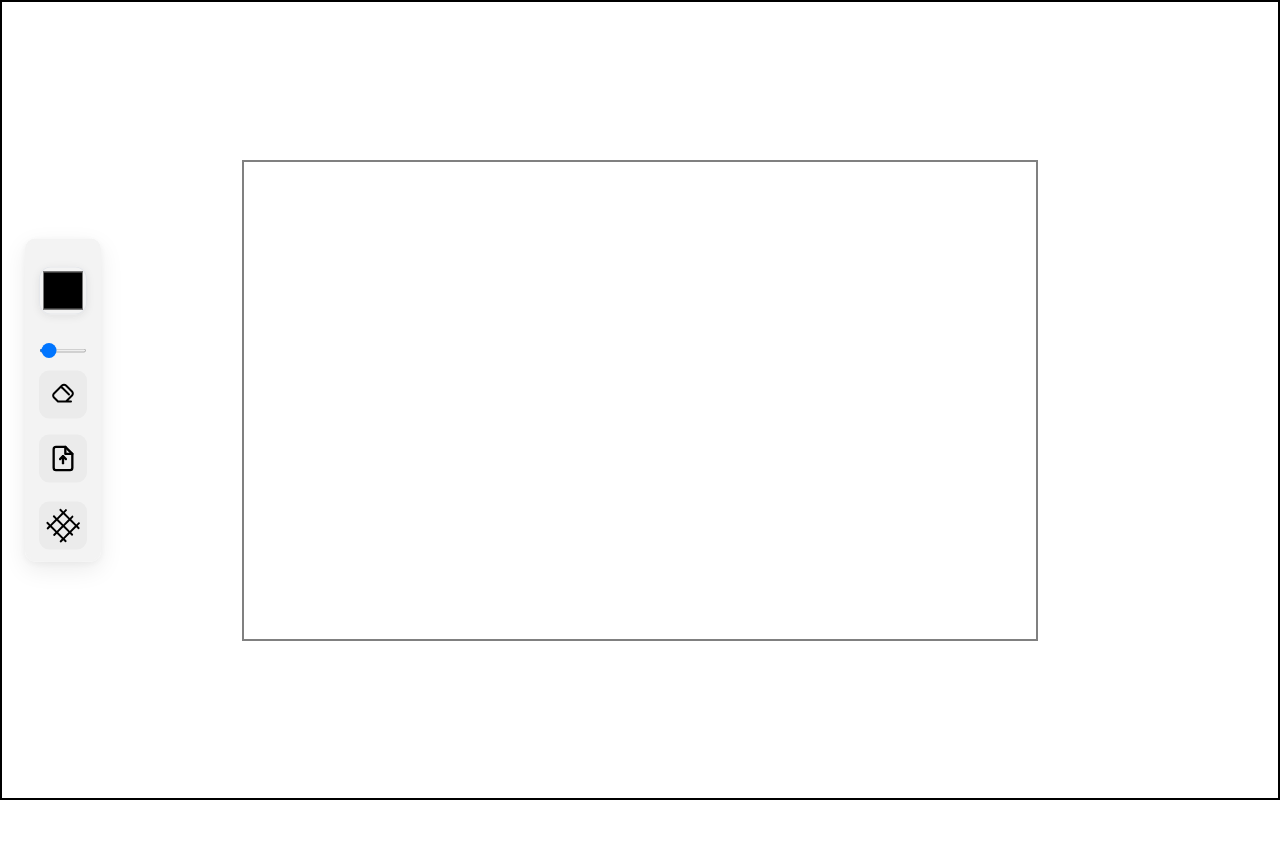
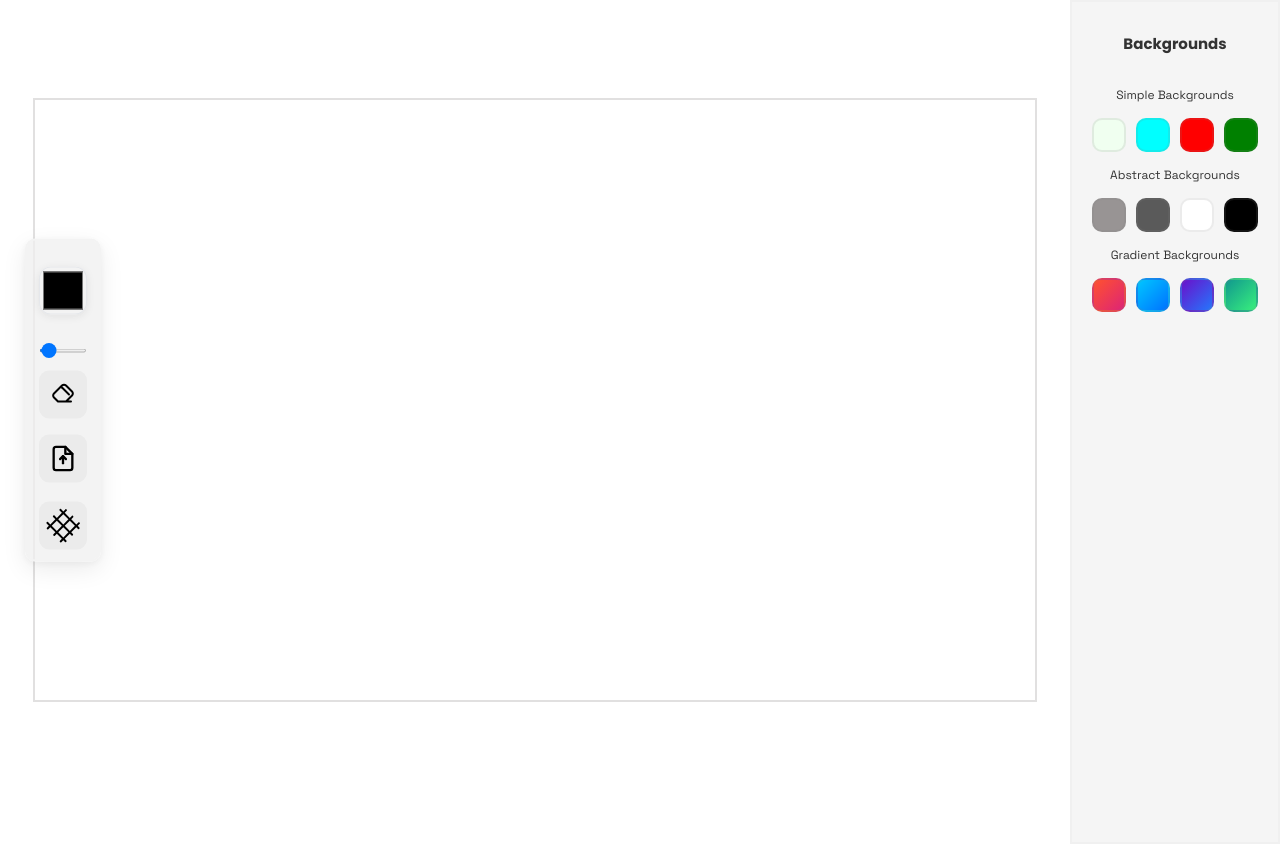
Before and after one commit to Aadarsh-1000/KUDOVOX1000, a plain HTML site: page index.html in a window 1280 px wide. Before the commit the page ends 800 px from the top, so only its background shows below. Drawn offline with Linux system fonts and the light colour scheme; a web font is replaced by a local one.

Commit message:
i added backgrounds

```diff
--- a/index.html
+++ b/index.html
@@ -5,6 +5,12 @@
     <meta name="viewport" content="width=device-width, initial-scale=1.0">
     <title>KUDOVOX</title>
     <link rel="stylesheet" href="styles.css">
+     <link
+        href="https://fonts.googleapis.com/css2?family=Comic+Relief:wght@400;700&family=DM+Serif+Display:ital@0;1&family=Philosopher:ital,wght@0,400;0,700;1,400;1,700&family=Poppins:ital,wght@0,100;0,200;0,300;0,400;0,500;0,600;0,700;0,800;0,900;1,100;1,200;1,300;1,400;1,500;1,600;1,700;1,800;1,900&family=Varela+Round&display=swap"
+        rel="stylesheet">
+        <link rel="preconnect" href="https://fonts.googleapis.com">
+<link rel="preconnect" href="https://fonts.gstatic.com" crossorigin>
+<link href="https://fonts.googleapis.com/css2?family=Space+Grotesk:wght@300..700&display=swap" rel="stylesheet">
 </head>
 <body>
     <section class="container">
@@ -47,6 +53,25 @@ stroke-width="2" stroke-linecap="round" stroke-linejoin="round">
         <canvas id="drawing-board"></canvas>
     </div>
     </section>
+
+    <section id="bg">
+        <h2>Backgrounds</h2>
+        <p>Simple Backgrounds</p>
+        <div id="c1"></div>
+        <div id="c2"></div>
+        <div id="c3"></div>
+        <div id="c4"></div>
+        <div class="p1">Abstract Backgrounds</div>
+        <div id="c5"></div>
+        <div id="c6"></div>
+        <div id="c7"></div>
+        <div id="c8"></div>
+        <div class="p2">Gradient Backgrounds</div>
+        <div id="c9"></div>
+        <div id="c10"></div>
+        <div id="c11"></div>
+        <div id="c12"></div>
+    </section>
     <script src="./script.js"></script>
 </body>
 </html>
--- a/script.js
+++ b/script.js
@@ -7,8 +7,8 @@ const ctx = canvas.getContext('2d');
 const canvasOffsetX = canvas.offsetLeft;
 const canvasOffsetY = canvas.offsetTop;
 
-canvas.width = window.innerWidth - canvasOffsetX;
-canvas.height = window.innerHeight - canvasOffsetY;
+canvas.width = 1000;
+canvas.height = 600;
 
 let isPainting = false;
 let lineWidth = 5;
@@ -86,3 +86,48 @@ document.getElementById("pdfTool").addEventListener("click", () => {
 
     link.click();
 });
+
+document.getElementById("c1").addEventListener("click", () => {
+    canvas.style.backgroundImage = "none";
+        canvas.style.backgroundColor="honeydew";
+});
+document.getElementById("c2").addEventListener("click", () => {
+    canvas.style.backgroundImage = "none";
+    canvas.style.backgroundColor="cyan";
+});
+document.getElementById("c3").addEventListener("click", () => {
+    canvas.style.backgroundImage = "none";
+    canvas.style.backgroundColor="red";
+});
+document.getElementById("c4").addEventListener("click", () => {
+    canvas.style.backgroundImage = "none";
+    canvas.style.backgroundColor="green";
+});
+document.getElementById("c5").addEventListener("click", () => {
+    canvas.style.backgroundImage = "none";
+    canvas.style.backgroundColor="rgb(152, 148, 148)";
+});
+document.getElementById("c6").addEventListener("click", () => {
+    canvas.style.backgroundImage = "none";
+    canvas.style.backgroundColor="rgb(90, 90, 90)";
+});
+document.getElementById("c7").addEventListener("click", () => {
+    canvas.style.backgroundImage = "none";
+    canvas.style.backgroundColor="rgb(255, 255, 255)";
+});
+document.getElementById("c8").addEventListener("click", () => {
+    canvas.style.backgroundImage = "none";
+    canvas.style.backgroundColor="black";
+});
+document.getElementById("c9").addEventListener("click", () => {
+    canvas.style.backgroundImage = 'linear-gradient(135deg, #FF512F 0%, #DD2476 100%)';
+});
+document.getElementById("c10").addEventListener("click", () => {
+    canvas.style.backgroundImage = 'linear-gradient(135deg, #00C6FF 0%, #0072FF 100%)';
+});
+document.getElementById("c11").addEventListener("click", () => {
+    canvas.style.backgroundImage = 'linear-gradient(135deg, #6A11CB 0%, #2575FC 100%)';
+});
+document.getElementById("c12").addEventListener("click", () => {
+    canvas.style.backgroundImage = 'linear-gradient(135deg, #11998E 0%, #38EF7D 100%)';
+});
--- a/styles.css
+++ b/styles.css
@@ -98,17 +98,60 @@ body {
 
    background-color: rgb(235, 235, 235);
 
+}
+#bg {
+  display: grid;
+  grid-template-columns: repeat(4, 1fr);
+  grid-template-rows: max-content;
+  align-content: start;
+  gap: 10px;
+  border: 2px solid rgba(128, 128, 128, 0.048);
+  text-align: center;
+  padding: 20px;
+  min-height: 100vh;
+  background-color: #f5f5f5;
+}
+#bg h2 {
+  grid-column: 1 / -1;
+  margin: 10px;
+  font-size: 15px;
+  font-family: "Poppins";
+  color: #333;
+}
+#bg p{
+      grid-column: 1 / -1;
+  margin-bottom: 5px;
+  font-size: 12px;
+
+   font-family: "space Grotesk";
 
 
+  color: #333;
+
 }
+#bg .p1{
+      grid-column: 1 / -1;
+  margin: 5px;
+  font-size: 12px;
+    font-family: "space Grotesk";
 
+  color: #333;
+}
+#bg .p2{
+      grid-column: 1 / -1;
+  margin: 5px;
+  font-size: 12px;
+    font-family: "space Grotesk";
+
+  color: #333;
+}
 #drawing-board{
-    border: 2px solid grey;
+    border: 2px solid rgba(70, 67, 67, 0.162);
 
 }
 .drawing-board{
     display:flex;
-    border: 2px solid black;
+
     justify-content:center;
     align-items:center;
     width:100%;
@@ -160,3 +203,106 @@ position: fixed;
 
 
 }
+#calm{
+    flex-direction: row;
+    display: flex;
+}
+
+#c1{
+     height: 30px;
+    width: 30px;
+
+    border: 2px solid rgba(128, 128, 128, 0.155);
+    border-radius: 10px;
+    background-color: honeydew;
+
+}
+#c2{
+     height: 30px;
+    width: 30px;
+
+    border: 2px solid rgba(128, 128, 128, 0.155);
+    border-radius: 10px;
+    background-color: aqua;
+}
+#c3{
+    height: 30px;
+    width: 30px;
+
+    border: 2px solid rgba(128, 128, 128, 0.155);
+    border-radius: 10px;
+    background-color: red;
+}
+#c4{
+    height: 30px;
+    width: 30px;
+
+    border: 2px solid rgba(128, 128, 128, 0.155);
+    border-radius: 10px;
+    background-color: green;
+}
+
+#c6{
+    height: 30px;
+    width: 30px;
+
+    border: 2px solid rgba(128, 128, 128, 0.155);
+    border-radius: 10px;
+    background-color: rgb(90, 90, 90);
+}
+#c7{
+    height: 30px;
+    width: 30px;
+
+    border: 2px solid rgba(128, 128, 128, 0.155);
+    border-radius: 10px;
+    background-color: rgb(255, 255, 255);
+}
+#c5{
+    height: 30px;
+    width: 30px;
+
+    border: 2px solid rgba(128, 128, 128, 0.155);
+    border-radius: 10px;
+    background-color: rgb(152, 148, 148);
+}
+#c8{
+    height: 30px;
+    width: 30px;
+
+    border: 2px solid rgba(128, 128, 128, 0.155);
+    border-radius: 10px;
+    background-color: rgb(0, 0, 0);
+}
+#c9{
+      height: 30px;
+    width: 30px;
+
+    border: 2px solid rgba(128, 128, 128, 0.155);
+    border-radius: 10px;
+    background-image: linear-gradient(135deg, #FF512F 0%, #DD2476 100%);
+}
+#c10{
+       height: 30px;
+    width: 30px;
+
+    border: 2px solid rgba(128, 128, 128, 0.155);
+    border-radius: 10px;
+    background-image: linear-gradient(135deg, #00C6FF 0%, #0072FF 100%);
+}
+#c11{
+        height: 30px;
+    width: 30px;
+
+    border: 2px solid rgba(128, 128, 128, 0.155);
+    border-radius: 10px;
+    background-image: linear-gradient(135deg, #6A11CB 0%, #2575FC 100%);
+}
+#c12{
+          height: 30px;
+    width: 30px;
+
+    border: 2px solid rgba(128, 128, 128, 0.155);
+    border-radius: 10px;
+    background-image: linear-gradient(135deg, #11998E 0%, #38EF7D 100%);
+}
```
